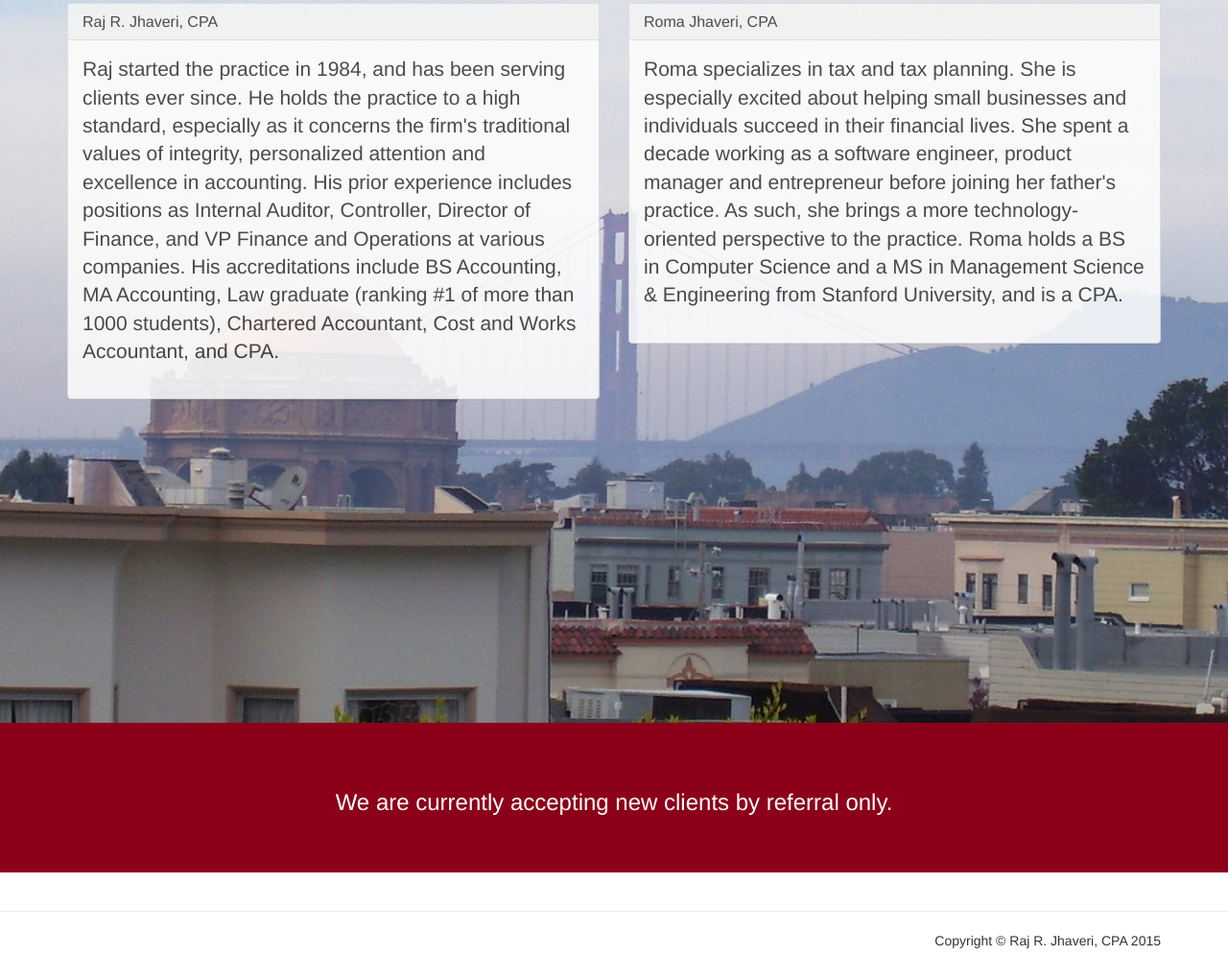
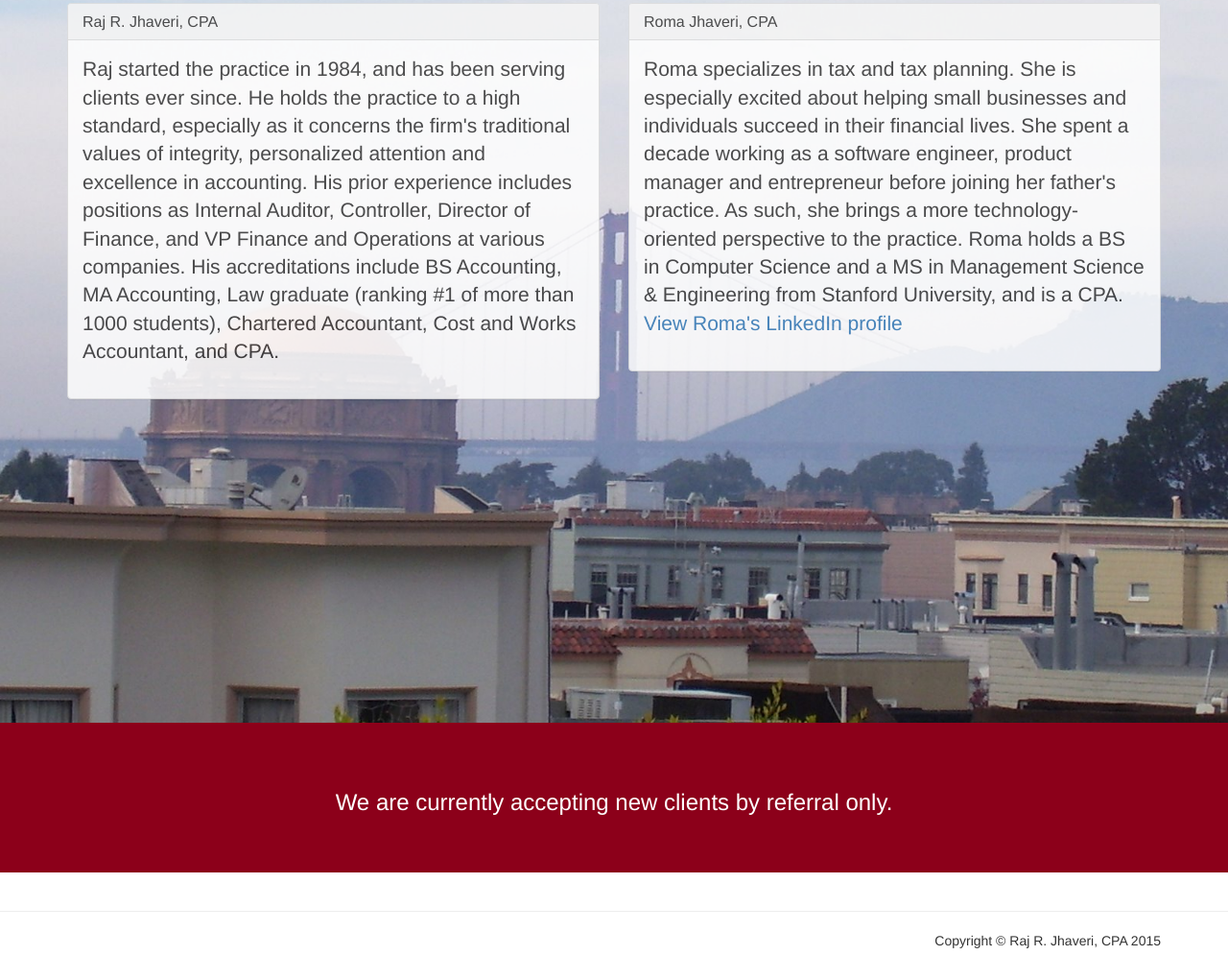
Before and after one commit to rjhaveri/rjhaveri.github.io, a plain HTML site: page index.html in a window 1280 px wide. Shown: the part 1241-2261 px from the top of the page at 96% size. Drawn offline with Linux system fonts and the light colour scheme.

Commit message:
added linkedIn profile

```diff
--- a/index.html
+++ b/index.html
@@ -93,6 +93,8 @@
 	          </div>
 	          <div class="panel-body lead">
 	            Roma specializes in tax and tax planning. She is especially excited about helping small businesses and individuals succeed in their financial lives. She spent a decade working as a software engineer, product manager and entrepreneur before joining her father's practice. As such, she brings a more technology-oriented perspective to the practice. Roma holds a BS in Computer Science and a MS in Management Science & Engineering from Stanford University, and is a CPA.
+	            <a href="https://www.linkedin.com/pub/roma-jhaveri/1/327/375">View Roma's LinkedIn profile</a>
+
 	          </div>
 	        </div>
 	      </div>
```
